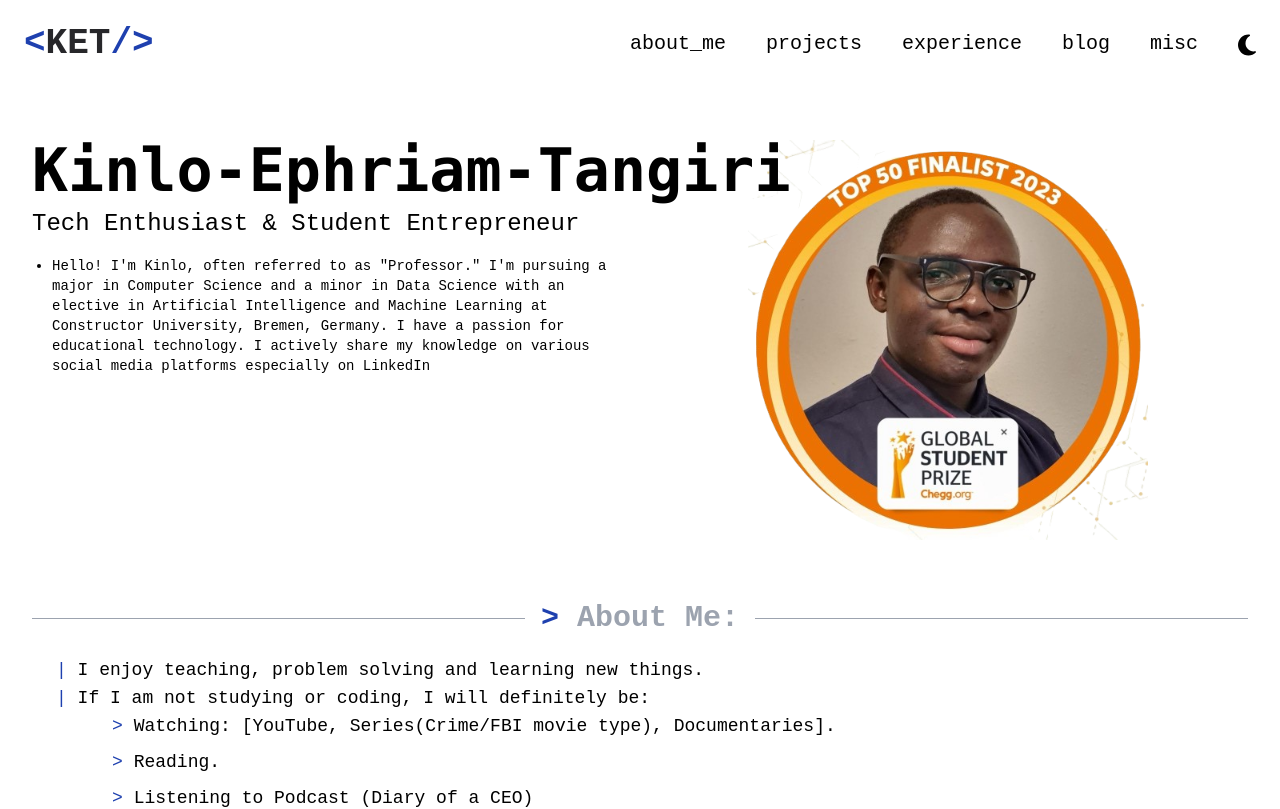
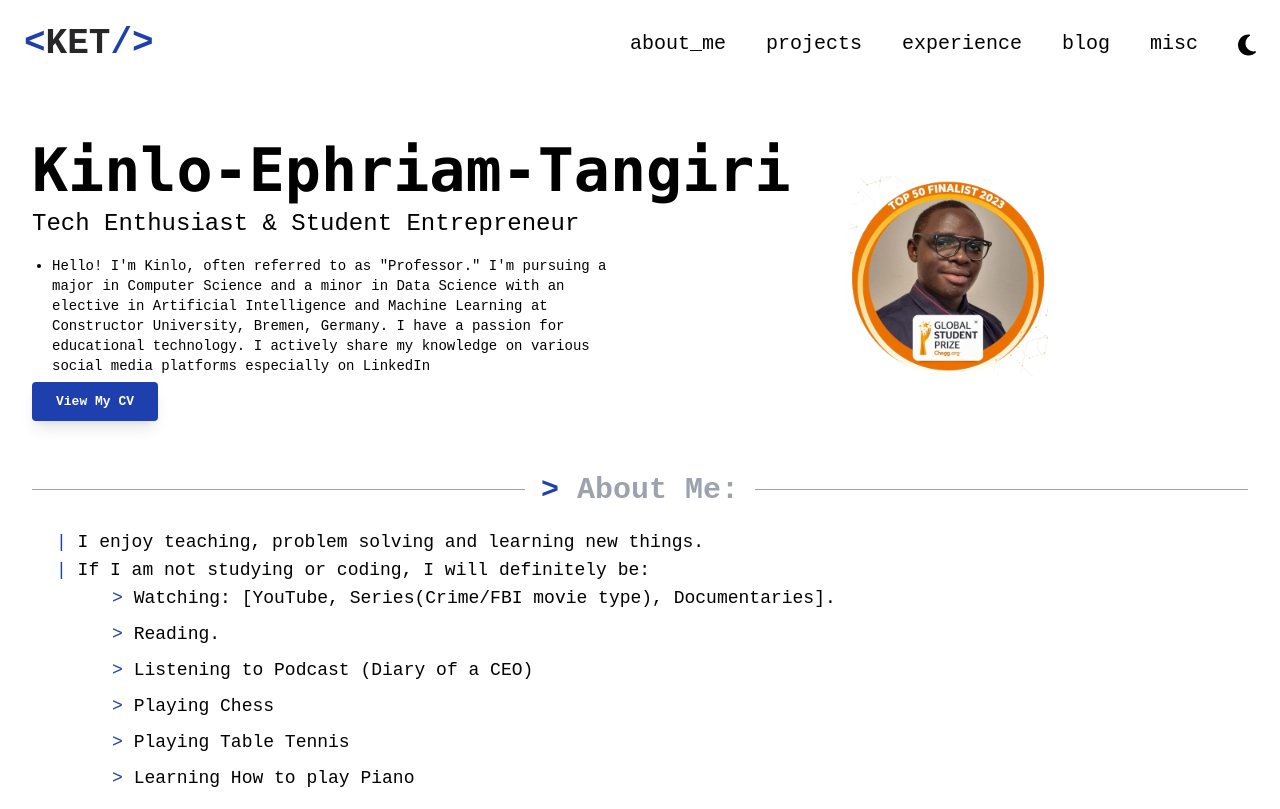
Before and after one commit to 9117KET/my-portfolio, a React (Vite) app: page / in a window 1280 px wide. Shown: the top 809 px of the page. Built offline with nearby package versions, Linux system fonts and the light colour scheme.

Commit message:
updated the website, included a view my cv button

```diff
--- a/src/App.css
+++ b/src/App.css
@@ -12,9 +12,24 @@ body {
   overflow-x: hidden;
 }
 
+.some-class {
+    width: 100%; /* Set width once as it does not change */
+}
+
 @media (max-width: 768px) {
     .some-class {
         padding: 10px;
-        width: 100%;
     }
 }
+
+@media (max-width: 1024px) {
+    .some-class {
+        padding: 20px;
+    }
+}
+
+@media (max-width: 1200px) {
+    .some-class {
+        padding: 30px;
+    }
+}
--- a/src/components/AboutMe.tsx
+++ b/src/components/AboutMe.tsx
@@ -1,4 +1,4 @@
-import { builds, hobbies } from "../utils/constants";
+import { builds, hobbies, cvLink } from "../utils/constants";
 import profileImage from "../utils/images/28-removebg-preview.png";
 
 export default function AboutMe() {
@@ -13,14 +13,21 @@ export default function AboutMe() {
                         after:absolute after:inset-0 after:w-[0.125em] after:animate-caret after:bg-blue-500" >Kinlo-Ephriam-Tangiri</h1>
                     <h2 className="text-xl sm:text-xl md:text-2xl mt-2">Tech Enthusiast & Student Entrepreneur</h2>
                     {/* Introduction list */}
-                    <ul className="list-disc pl-5 text-sm mt-4">
+                    <ul className="list-disc pl-5 text-sm mt-4 font-mono">
                         <li>Hello! I'm Kinlo, often referred to as "Professor." I'm pursuing a major in Computer Science and a minor in Data Science with an elective in Artificial Intelligence and Machine Learning at Constructor University, Bremen, Germany. I have a passion for educational technology. I actively share my knowledge on various social media platforms especially on LinkedIn</li>
                     </ul>
+                    {/* My CV button */}
+                    <p className="mt-4">
+                        <a href={cvLink} target="_blank"
+                           className="bg-blue-800 hover:bg-blue-700 text-white font-bold py-3 px-6 rounded transition duration-300 ease-in-out shadow-lg">
+                            View My CV
+                        </a>
+                    </p>
                 </div>
                 {/* Image container */}
                 <div className="flex justify-center items-center">
                     <img src={profileImage} alt="Kinlo Ephriam Tangiri"
-                        className="w-full sm:w-2/3 md:w-full lg:w-3/4 xl:w-2/3 h-auto" />
+                        className="w-full sm:w-3/4 md:w-2/3 lg:w-1/2 xl:w-1/3 h-auto" />
                 </div>
             </div>
             <div className="mt-10">
--- a/src/utils/constants.ts
+++ b/src/utils/constants.ts
@@ -25,6 +25,9 @@ export const navLinks = [
         name: "misc"
     },
 ]
+
+
+export const cvLink = "https://drive.google.com/file/d/1pxPH2RQwCY9KTOdQgWHcQEwiDcUjnsd9/view?usp=sharing"
 
 // Project details for the portfolio
 export const projects = [
```
